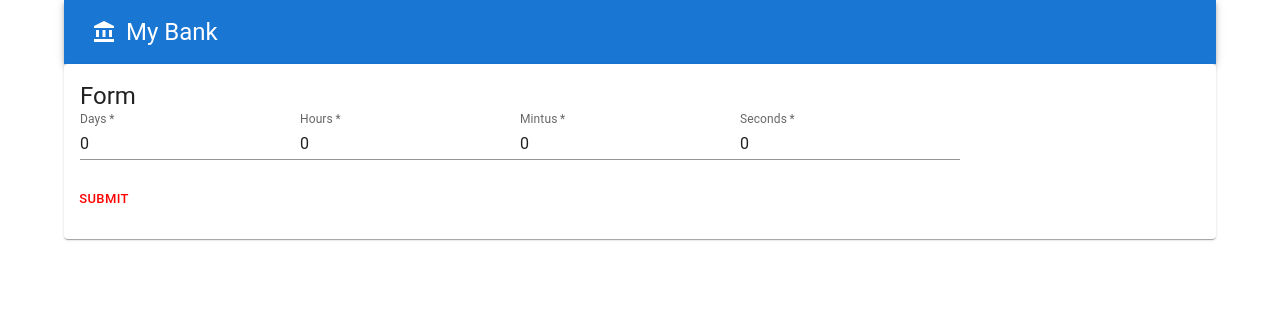
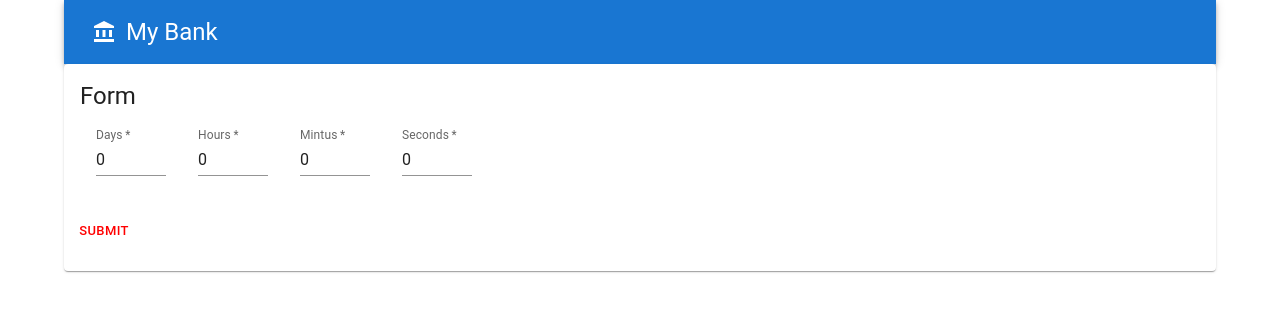
Before and after one commit to shubham-webileapps/Count-Down, a React (Create React App) app: page / in a window 1280 px wide. Shown: the top 312 px of the page. Built offline with nearby package versions, Linux system fonts and the light colour scheme.

Commit message:
2 files modified

```diff
--- a/components/setTimer/MyField.tsx
+++ b/components/setTimer/MyField.tsx
@@ -1,6 +1,5 @@
 import React from 'react';
-import CurrencyRupeeIcon from '@mui/icons-material/CurrencyRupee';
-import { InputAdornment, TextField } from '@mui/material';
+import { TextField, Typography } from '@mui/material';
 import { Field } from 'formik';
 
 const capitalize = (word) => {
@@ -18,17 +17,11 @@ const MyField = (props) => {
       aria-describedby="inputGroupPrepend2"
       validate={props.validate}
       type="number"
-      // placeholder="0-59"
       component={TextField}
       InputLabelProps={{
         shrink: true,
       }}
       InputProps={{
-        // startAdornment: (
-        //   <InputAdornment position="start">
-        //     <CurrencyRupeeIcon />
-        //   </InputAdornment>
-        // ),
         inputProps: { min: 0 },
       }}
       variant="standard"
@@ -40,40 +33,8 @@ const MyField = (props) => {
         e.target.setCustomValidity(msg ? msg : 'Please enter an value')
       }
       error={!!props.error}
+      sx={{ m: 2 ,maxWidth: 70}}
     />
-    // <Field
-    //                 // className=" form-control"
-    //                 name="amount"
-    //                 id="amount"
-    //                 label="Amount"
-    //                 aria-describedby="inputGroupPrepend2"
-    //                 validate={validateAmount}
-    //                 type="number"
-    //                 placeholder="100"
-    //                 component={TextField}
-    //                 InputLabelProps={{
-    //                   shrink: true,
-    //                 }}
-    //                 InputProps={{
-    //                   startAdornment: (
-    //                     <InputAdornment position="start">
-    //                       <CurrencyRupeeIcon />
-    //                     </InputAdornment>
-    //                   ),
-    //                   inputProps: { min: 0 },
-    //                 }}
-    //                 variant="standard"
-    //                 onChange={props.handleChange}
-    //                 onBlur={props.handleBlur}
-    //                 helperText={props.errors.amount}
-    //                 required
-    //                 onInvalid={(e, msg = props.errors.amount) =>
-    //                   e.target.setCustomValidity(
-    //                     msg ? msg : 'Please enter an amount'
-    //                   )
-    //                 }
-    //                 error={!!props.errors.amount}
-    //               />
   );
 };
 
--- a/index.html
+++ b/index.html
@@ -1 +1,7 @@
 <div id="root"></div>
+<style>
+  input[type='number']::-webkit-inner-spin-button,
+  input[type='number']::-webkit-outer-spin-button {
+    opacity: 0;
+  }
+</style>
```
